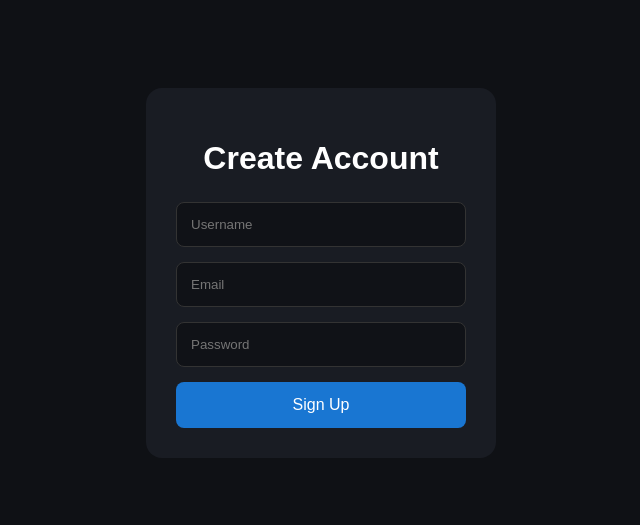
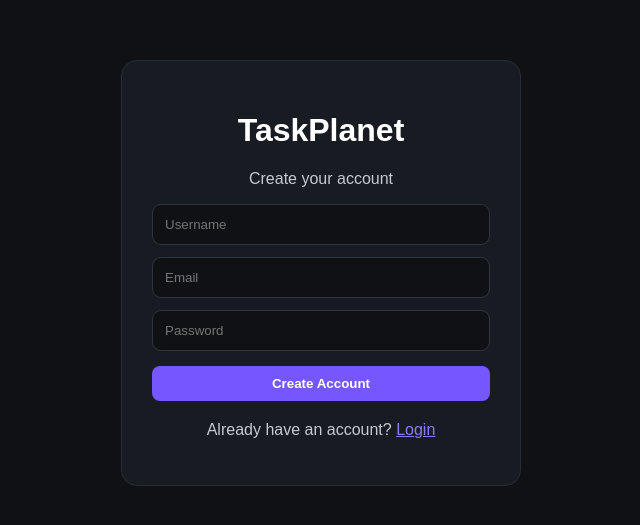
Before and after one commit to SibgatOfficial/3w-social-app, a React app in the folder frontend/: page /signup in a window 1280 px wide. Shown: the part 127-652 px from the top of the page, without its empty margins (319-959 px from the left). Built offline with nearby package versions, Linux system fonts and the light colour scheme; the HTML template or start-up script is replaced by a standard one.

Commit message:
Implement BottomNav and Navbar components; enhance CreatePost functionality with image upload; improve PostCard layout and styles; update Home page structure; refine Login and Signup forms; add environment variables for Cloudinary

```diff
--- a/frontend/src/components/CreatePost.jsx
+++ b/frontend/src/components/CreatePost.jsx
@@ -3,35 +3,75 @@ import API from "../services/api";
 
 function CreatePost({ onPostCreated }) {
   const [text, setText] = useState("");
-  const [image, setImage] = useState("");
+  const [image, setImage] = useState(null);
   const [message, setMessage] = useState("");
+  const [uploading, setUploading] = useState(false);
 
   async function handleSubmit(e) {
     e.preventDefault();
 
-    if (!text.trim() && !image.trim()) {
-      setMessage("Write something or add an image.");
+    if (!text.trim() && !image) {
+      setMessage("Write something or select an image.");
       return;
     }
 
     try {
-      const response = await API.post("/posts", {
+      setUploading(true);
+      setMessage("");
+
+      let imageUrl = "";
+
+      // Upload image to Cloudinary
+      if (image) {
+        const formData = new FormData();
+
+        formData.append("file", image);
+        formData.append(
+          "upload_preset",
+          import.meta.env.VITE_CLOUDINARY_UPLOAD_PRESET,
+        );
+
+        const cloudinaryResponse = await fetch(
+          `https://api.cloudinary.com/v1_1/${
+            import.meta.env.VITE_CLOUDINARY_CLOUD_NAME
+          }/image/upload`,
+          {
+            method: "POST",
+            body: formData,
+          },
+        );
+
+        const cloudinaryData = await cloudinaryResponse.json();
+
+        if (!cloudinaryResponse.ok) {
+          throw new Error(
+            cloudinaryData.error?.message || "Image upload failed",
+          );
+        }
+
+        imageUrl = cloudinaryData.secure_url;
+      }
+
+      // Create post in our backend
+      await API.post("/posts", {
         text,
-        image,
+        image: imageUrl,
       });
 
-      console.log(response.data);
+      setText("");
+      setImage(null);
+      setMessage("Post created successfully!");
 
-      // Tell Home that a new post was created
       onPostCreated();
-
-      setText("");
-      setImage("");
-      setMessage("Post created successfully!");
     } catch (error) {
       console.error(error);
-
-      setMessage(error.response?.data?.message || "Failed to create post");
+      setMessage(
+        error.response?.data?.message ||
+          error.message ||
+          "Failed to create post",
+      );
+    } finally {
+      setUploading(false);
     }
   }
 
@@ -46,13 +86,14 @@ function CreatePost({ onPostCreated }) {
       />
 
       <input
-        type="text"
-        placeholder="Image URL (optional)"
-        value={image}
-        onChange={(e) => setImage(e.target.value)}
+        type="file"
+        accept="image/*"
+        onChange={(e) => setImage(e.target.files[0])}
       />
 
-      <button type="submit">Post</button>
+      <button type="submit" disabled={uploading}>
+        {uploading ? "Uploading..." : "Post"}
+      </button>
 
       {message && <p>{message}</p>}
     </form>
--- a/frontend/src/index.css
+++ b/frontend/src/index.css
@@ -5,47 +5,233 @@
 body {
   margin: 0;
   font-family: Arial, sans-serif;
-  background: #0f1115;
+  background: #0b0d10;
+  color: #ffffff;
+}
+
+.home-page {
+  min-height: 100vh;
+  background: #0b0d10;
+  padding-bottom: 90px;
+}
+
+nav {
+  background: #12151a;
+  border-bottom: 1px solid #252932;
   color: white;
 }
 
-.auth-container {
-  min-height: 100vh;
-  display: flex;
-  justify-content: center;
-  align-items: center;
+.feed {
+  width: 100%;
+  max-width: 650px;
+  margin: 0 auto;
+  padding: 20px 15px;
 }
 
-.auth-form {
-  width: 350px;
-  padding: 30px;
-  background: #191c23;
-  border-radius: 16px;
-  display: flex;
-  flex-direction: column;
-  gap: 15px;
+.feed h1 {
+  font-size: 26px;
+  margin: 15px 0 25px;
 }
 
-.auth-form h1 {
-  margin-bottom: 10px;
-  text-align: center;
+form {
+  background: #15181e;
+  border: 1px solid #252932;
+  border-radius: 14px;
+  padding: 18px;
+  margin: 15px 0;
 }
 
-.auth-form input {
-  padding: 14px;
-  border: 1px solid #333;
-  border-radius: 8px;
-  background: #101217;
-  color: white;
+textarea,
+input[type="text"],
+input[type="email"],
+input[type="password"] {
+  width: 100%;
+  background: #0f1115;
+  color: #ffffff;
+  border: 1px solid #30343d;
+  border-radius: 9px;
+  padding: 12px;
   outline: none;
 }
 
-.auth-form button {
-  padding: 14px;
+textarea {
+  min-height: 100px;
+  resize: vertical;
+}
+
+textarea:focus,
+input:focus {
+  border-color: #7657ff;
+}
+
+input[type="file"] {
+  width: 100%;
+  margin: 12px 0;
+  color: #c7c9d1;
+}
+
+button {
+  background: #7657ff;
+  color: white;
   border: none;
   border-radius: 8px;
-  background: #1976d2;
-  color: white;
-  font-size: 16px;
+  padding: 10px 16px;
+  font-weight: 600;
   cursor: pointer;
 }
+
+button:hover {
+  background: #6345e8;
+}
+
+.bottom-nav {
+  position: fixed;
+  bottom: 0;
+  left: 0;
+  right: 0;
+  height: 68px;
+  background: #12151a;
+  border-top: 1px solid #252932;
+  display: flex;
+  justify-content: space-around;
+  align-items: center;
+  z-index: 1000;
+}
+
+.bottom-nav button {
+  background: transparent;
+  color: #a9adb7;
+  padding: 8px 12px;
+}
+
+.bottom-nav button:hover {
+  background: #1c2027;
+  color: white;
+}
+
+img {
+  display: block;
+  max-width: 100%;
+}
+
+p {
+  color: #c7c9d1;
+}
+
+h1,
+h2,
+h3 {
+  color: white;
+}
+
+@media (max-width: 600px) {
+  .feed {
+    padding: 15px 10px;
+  }
+
+  form {
+    padding: 15px;
+  }
+}
+.post-card {
+  background: #15181e;
+  border: 1px solid #252932;
+  border-radius: 14px;
+  padding: 18px;
+  margin-bottom: 18px;
+}
+
+.post-header {
+  display: flex;
+  align-items: center;
+  gap: 12px;
+  margin-bottom: 15px;
+}
+
+.avatar {
+  width: 42px;
+  height: 42px;
+  border-radius: 50%;
+  background: #7657ff;
+  display: flex;
+  align-items: center;
+  justify-content: center;
+  font-weight: bold;
+  font-size: 18px;
+}
+
+.post-header strong {
+  display: block;
+}
+
+.post-header small {
+  display: block;
+  color: #777d89;
+  margin-top: 3px;
+}
+
+.post-text {
+  line-height: 1.6;
+  margin-bottom: 15px;
+}
+
+.post-image {
+  width: 100%;
+  max-height: 550px;
+  object-fit: cover;
+  border-radius: 10px;
+  margin-bottom: 12px;
+}
+
+.post-actions {
+  display: flex;
+  align-items: center;
+  gap: 20px;
+  border-top: 1px solid #252932;
+  padding-top: 12px;
+}
+
+.post-actions button {
+  background: transparent;
+  padding: 5px;
+}
+
+.post-actions span {
+  color: #a9adb7;
+}
+
+.comment-form {
+  display: flex;
+  gap: 8px;
+  padding: 0;
+  margin: 15px 0 0;
+  background: transparent;
+  border: none;
+}
+
+.comment-form input {
+  flex: 1;
+}
+
+.comment-form button {
+  margin: 0;
+}
+
+.comments {
+  margin-top: 15px;
+}
+
+.comment {
+  background: #0f1115;
+  padding: 9px 12px;
+  border-radius: 8px;
+  margin-top: 7px;
+}
+
+.comment strong {
+  margin-right: 8px;
+}
+
+.comment span {
+  color: #c7c9d1;
+}
--- a/frontend/src/pages/Login.jsx
+++ b/frontend/src/pages/Login.jsx
@@ -1,23 +1,20 @@
 import { useState } from "react";
-import { useNavigate } from "react-router-dom";
+import { useNavigate, Link } from "react-router-dom";
 import API from "../services/api";
 
 function Login() {
-  const navigate = useNavigate();
-
   const [formData, setFormData] = useState({
     email: "",
     password: "",
   });
 
   const [message, setMessage] = useState("");
+  const navigate = useNavigate();
 
   function handleChange(e) {
-    const { name, value } = e.target;
-
     setFormData({
       ...formData,
-      [name]: value,
+      [e.target.name]: e.target.value,
     });
   }
 
@@ -30,20 +27,36 @@ function Login() {
       localStorage.setItem("token", response.data.token);
       localStorage.setItem("user", JSON.stringify(response.data.user));
 
-      setMessage("Login successful!");
-
-      setTimeout(() => {
-        navigate("/");
-      }, 500);
+      navigate("/");
     } catch (error) {
-      setMessage(error.response?.data?.message || "Something went wrong");
+      setMessage(error.response?.data?.message || "Login failed");
     }
   }
 
   return (
-    <div className="auth-container">
-      <form className="auth-form" onSubmit={handleSubmit}>
-        <h1>Welcome Back</h1>
+    <div
+      style={{
+        minHeight: "100vh",
+        display: "flex",
+        justifyContent: "center",
+        alignItems: "center",
+        background: "#0f1115",
+      }}
+    >
+      <form
+        onSubmit={handleSubmit}
+        style={{
+          width: "100%",
+          maxWidth: "400px",
+          background: "#181b22",
+          padding: "30px",
+          borderRadius: "16px",
+          border: "1px solid #292d36",
+        }}
+      >
+        <h1 style={{ textAlign: "center" }}>TaskPlanet</h1>
+
+        <p style={{ textAlign: "center" }}>Login to your account</p>
 
         <input
           type="email"
@@ -51,6 +64,7 @@ function Login() {
           placeholder="Email"
           value={formData.email}
           onChange={handleChange}
+          required
         />
 
         <input
@@ -59,11 +73,28 @@ function Login() {
           placeholder="Password"
           value={formData.password}
           onChange={handleChange}
+          required
+          style={{ marginTop: "12px" }}
         />
 
-        <button type="submit">Login</button>
+        <button
+          type="submit"
+          style={{
+            width: "100%",
+            marginTop: "15px",
+          }}
+        >
+          Login
+        </button>
 
-        {message && <p>{message}</p>}
+        {message && <p style={{ textAlign: "center" }}>{message}</p>}
+
+        <p style={{ textAlign: "center", marginTop: "20px" }}>
+          Don't have an account?{" "}
+          <Link to="/signup" style={{ color: "#8b7cf6" }}>
+            Sign up
+          </Link>
+        </p>
       </form>
     </div>
   );
--- a/frontend/src/pages/Signup.jsx
+++ b/frontend/src/pages/Signup.jsx
@@ -1,10 +1,8 @@
 import { useState } from "react";
-import { useNavigate } from "react-router-dom";
+import { useNavigate, Link } from "react-router-dom";
 import API from "../services/api";
 
 function Signup() {
-  const navigate = useNavigate();
-
   const [formData, setFormData] = useState({
     username: "",
     email: "",
@@ -12,13 +10,12 @@ function Signup() {
   });
 
   const [message, setMessage] = useState("");
+  const navigate = useNavigate();
 
   function handleChange(e) {
-    const { name, value } = e.target;
-
     setFormData({
       ...formData,
-      [name]: value,
+      [e.target.name]: e.target.value,
     });
   }
 
@@ -26,22 +23,42 @@ function Signup() {
     e.preventDefault();
 
     try {
-      const response = await API.post("/auth/signup", formData);
+      await API.post("/auth/signup", formData);
 
-      setMessage(response.data.message);
+      setMessage("Account created successfully!");
 
       setTimeout(() => {
         navigate("/login");
       }, 1000);
     } catch (error) {
-      setMessage(error.response?.data?.message || "Something went wrong");
+      setMessage(error.response?.data?.message || "Signup failed");
     }
   }
 
   return (
-    <div className="auth-container">
-      <form className="auth-form" onSubmit={handleSubmit}>
-        <h1>Create Account</h1>
+    <div
+      style={{
+        minHeight: "100vh",
+        display: "flex",
+        justifyContent: "center",
+        alignItems: "center",
+        background: "#0f1115",
+      }}
+    >
+      <form
+        onSubmit={handleSubmit}
+        style={{
+          width: "100%",
+          maxWidth: "400px",
+          background: "#181b22",
+          padding: "30px",
+          borderRadius: "16px",
+          border: "1px solid #292d36",
+        }}
+      >
+        <h1 style={{ textAlign: "center" }}>TaskPlanet</h1>
+
+        <p style={{ textAlign: "center" }}>Create your account</p>
 
         <input
           type="text"
@@ -49,6 +66,7 @@ function Signup() {
           placeholder="Username"
           value={formData.username}
           onChange={handleChange}
+          required
         />
 
         <input
@@ -57,6 +75,8 @@ function Signup() {
           placeholder="Email"
           value={formData.email}
           onChange={handleChange}
+          required
+          style={{ marginTop: "12px" }}
         />
 
         <input
@@ -65,11 +85,28 @@ function Signup() {
           placeholder="Password"
           value={formData.password}
           onChange={handleChange}
+          required
+          style={{ marginTop: "12px" }}
         />
 
-        <button type="submit">Sign Up</button>
+        <button
+          type="submit"
+          style={{
+            width: "100%",
+            marginTop: "15px",
+          }}
+        >
+          Create Account
+        </button>
 
-        {message && <p>{message}</p>}
+        {message && <p style={{ textAlign: "center" }}>{message}</p>}
+
+        <p style={{ textAlign: "center", marginTop: "20px" }}>
+          Already have an account?{" "}
+          <Link to="/login" style={{ color: "#8b7cf6" }}>
+            Login
+          </Link>
+        </p>
       </form>
     </div>
   );
```
Also changed, not shown: frontend/src/components/BottomNav.jsx (+16 -0 lines), frontend/src/components/Navbar.jsx (+21 -0 lines), frontend/src/components/PostCard.jsx (+24 -17 lines), frontend/src/pages/Home.jsx (+19 -2 lines), 1 other file (tests, documents, lock files or other folders).
